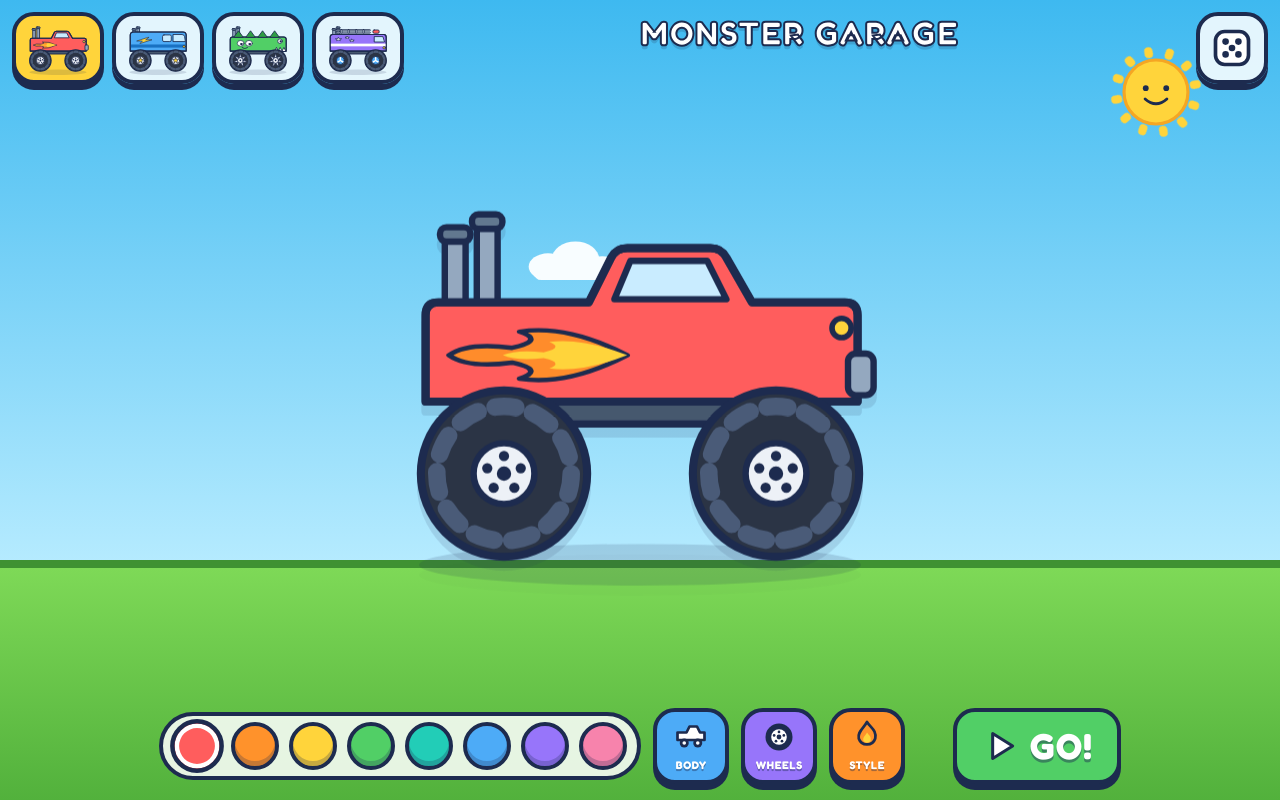
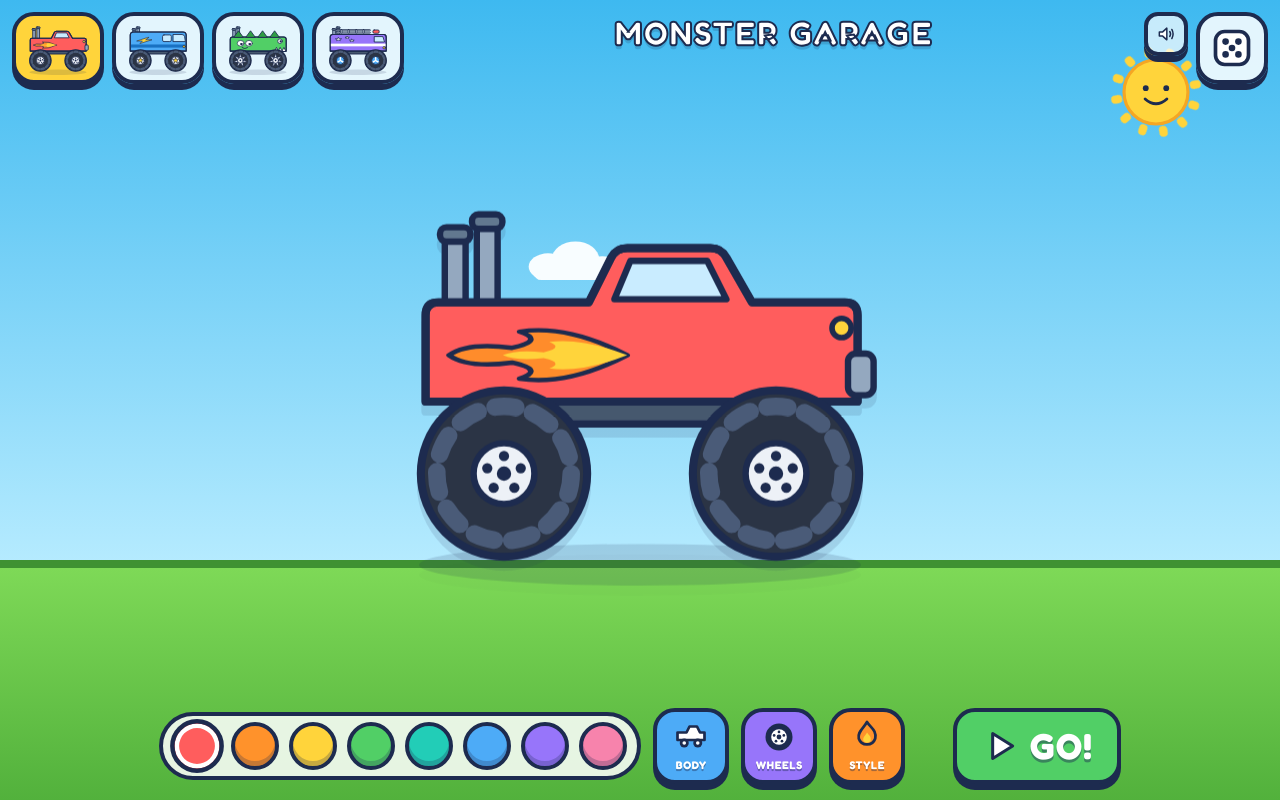
Before and after one commit to vinitvyas09/monster-truck-game-for-kids, a Next.js app: page / in a window 1280 px wide. Built offline with nearby package versions, Linux system fonts and the light colour scheme.

Commit message:
Add mute button functionality to GarageScreen; integrated audio state management and updated UI for better user interaction.

```diff
--- a/components/GarageScreen.tsx
+++ b/components/GarageScreen.tsx
@@ -18,6 +18,7 @@ type Props = {
 export function GarageScreen({ trucks, active, onSelect, onChange, onGo }: Props) {
   const [boing, setBoing] = useState(0);
   const [honking, setHonking] = useState(false);
+  const [muted, setMutedUI] = useState(() => isMuted());
   const honkTimer = useRef<ReturnType<typeof setTimeout> | null>(null);
   const truck = trucks[active];
 
@@ -70,13 +71,30 @@ export function GarageScreen({ trucks, active, onSelect, onChange, onGo }: Props
           ))}
         </div>
         <h1 className="game-title pt-1 text-center leading-none">MONSTER GARAGE</h1>
+        <div className="flex shrink-0 items-start gap-2">
+          {/* small + boring on purpose: a parent control, not a toy */}
+          <button
+            aria-label={muted ? "Unmute" : "Mute"}
+            className="toy-btn h-11 w-11 bg-white/70 p-2"
+            style={{ borderRadius: 14 }}
+            onPointerDown={() => {
+              unlockAudio();
+              const next = !muted;
+              setMuted(next);
+              setMutedUI(next);
+              if (!next) pop();
+            }}
+          >
+            <SpeakerIcon muted={muted} className="h-full w-full" />
+          </button>
           <button
             aria-label="Surprise truck"
-          className="toy-btn h-16 w-16 shrink-0 bg-white/85 p-2.5 sm:h-[72px] sm:w-[72px]"
+            className="toy-btn h-16 w-16 bg-white/85 p-2.5 sm:h-[72px] sm:w-[72px]"
             onPointerDown={() => tweak(randomTruck())}
           >
             <DiceIcon className="h-full w-full" />
           </button>
+        </div>
       </div>
 
       {/* the truck on stage, wheels anchored to the grass horizon (the ground
```
Lines whose indentation alone changed are shown as unchanged.
